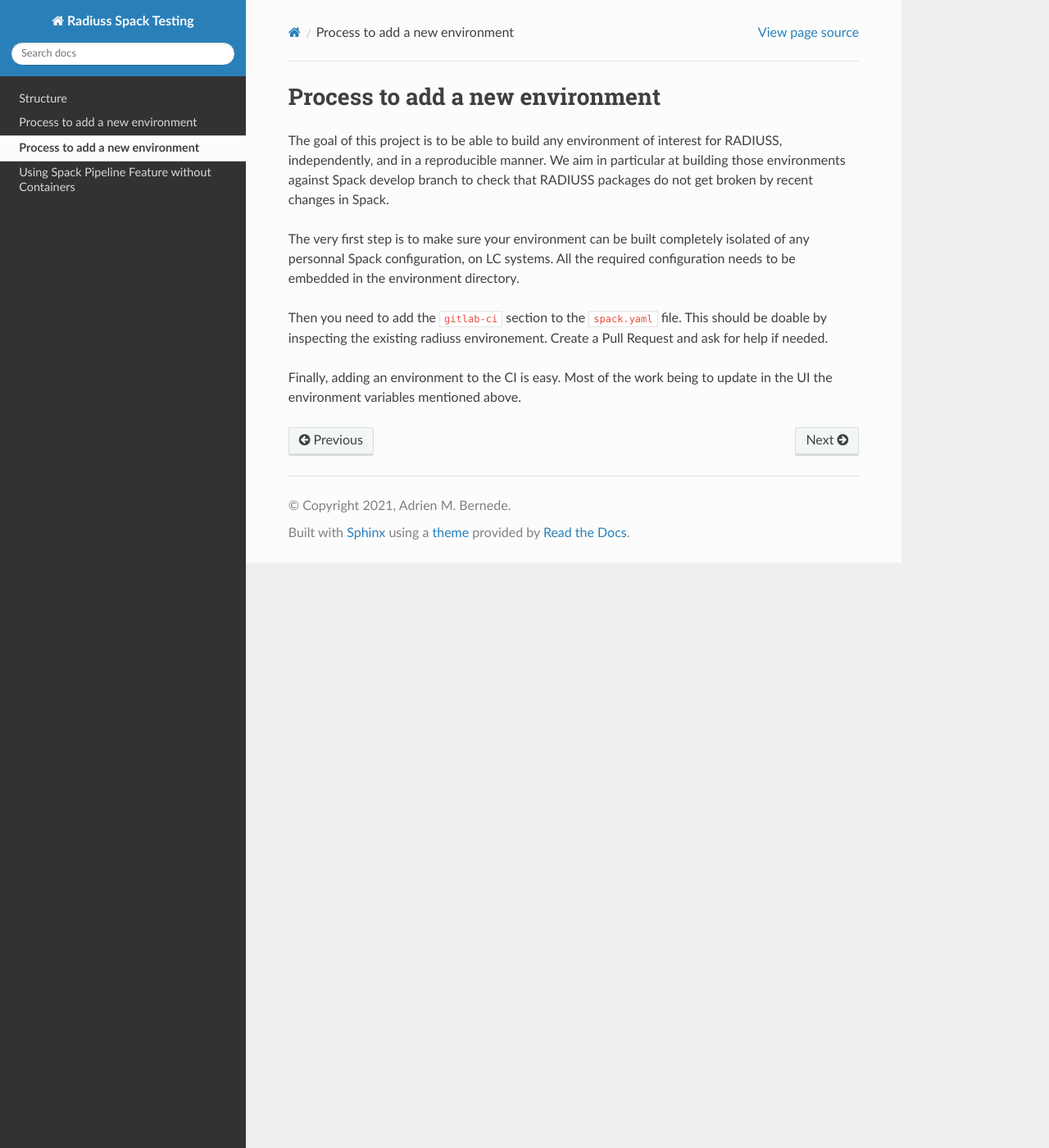
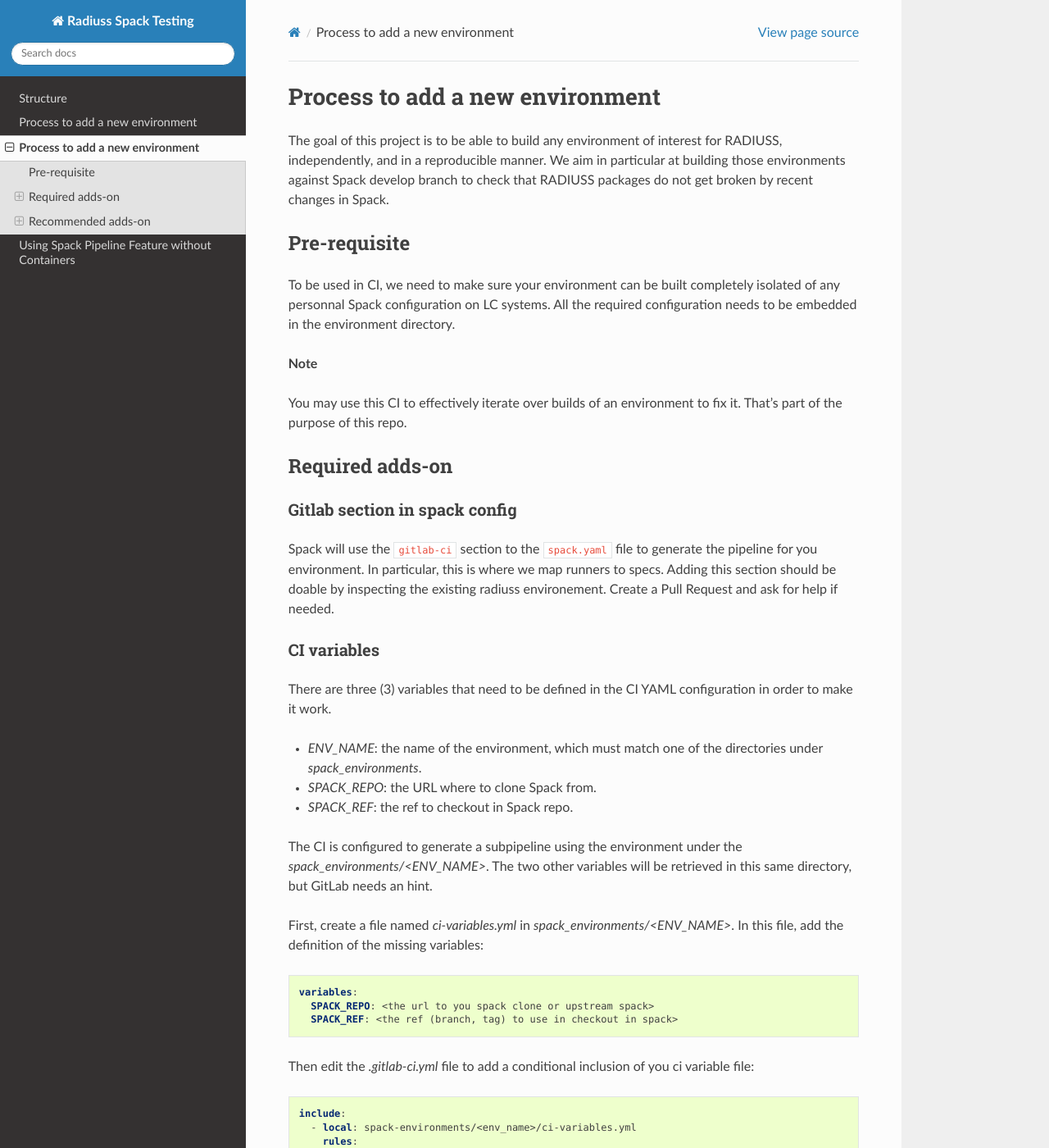
Before and after one commit to LLNL/radiuss-spack-testing, a Sphinx documentation site: the page built from docs/sphinx/add-environment.rst, in a window 1280 px wide and 1400 px high. Shown: the whole window at 82% size. Built offline with Sphinx 7.4.7 and the Read the Docs theme 2.0.0, drawn with Linux system fonts in a browser that asks for light colours; some of the changed text lies outside the part shown.

Commit message:
Improved documentation

```diff
--- a/docs/sphinx/add-environment.rst
+++ b/docs/sphinx/add-environment.rst
@@ -14,13 +14,139 @@
 building those environments against Spack develop branch to check that RADIUSS
 packages do not get broken by recent changes in Spack.
 
-The very first step is to make sure your environment can be built completely
-isolated of any personnal Spack configuration, on LC systems. All the required
-configuration needs to be embedded in the environment directory.
+Pre-requisite
+=============
 
-Then you need to add the ``gitlab-ci`` section to the ``spack.yaml`` file. This
-should be doable by inspecting the existing radiuss environement. Create a Pull
-Request and ask for help if needed.
+To be used in CI, we need to  make sure your environment can be built
+completely isolated of any personnal Spack configuration on LC systems.
+All the required configuration needs to be embedded in the environment
+directory.
 
-Finally, adding an environment to the CI is easy. Most of the work being to
-update in the UI the environment variables mentioned above.
+**Note**
+
+You may use this CI to effectively iterate over builds of an environment to fix
+it. That's part of the purpose of this repo.
+
+Required adds-on
+================
+
+Gitlab section in spack config
+------------------------------
+
+Spack will use the ``gitlab-ci`` section to the ``spack.yaml`` file to
+generate the pipeline for you environment. In particular, this is where we
+map runners to specs. Adding this section should be doable by inspecting
+the existing radiuss environement. Create a Pull Request and ask for help
+if needed.
+
+CI variables
+------------
+
+There are three (3) variables that need to be defined in the CI YAML
+configuration in order to make it work.
+
+* `ENV_NAME`: the name of the environment, which must match one of the
+  directories under `spack_environments`.
+
+* `SPACK_REPO`: the URL where to clone Spack from.
+
+* `SPACK_REF`: the ref to checkout in Spack repo.
+
+The CI is configured to generate a subpipeline using the environment under the
+`spack_environments/<ENV_NAME>`. The two other variables will be retrieved in
+this same directory, but GitLab needs an hint.
+
+First, create a file named `ci-variables.yml` in
+`spack_environments/<ENV_NAME>`. In this file, add the definition of the
+missing variables:
+
+.. code-block:: yaml
+
+  variables:
+    SPACK_REPO: <the url to you spack clone or upstream spack>
+    SPACK_REF: <the ref (branch, tag) to use in checkout in spack>
+
+Then edit the `.gitlab-ci.yml` file to add a conditional inclusion of you ci
+variable file:
+
+.. code-block:: yaml
+
+  include:
+    - local: spack-environments/<env_name>/ci-variables.yml
+      rules:
+        - if: '$ENV_NAME == "<env_name>"'
+    - local: spack-environments/radiuss/ci-variables.yml
+      rules:
+        - if: '$ENV_NAME == "radiuss"'
+
+This simply means that each time the CI runs with `ENV_NAME=<env_name>` it will
+include the appropriate variable file. All you need to do to run your
+environment pipeline is to set your environement name.
+
+Pull Request worflow
+--------------------
+
+We recommend setting your environment name globally in `.gitlab-ci.yml`
+
+Recommended adds-on
+===================
+
+Although you may use radiuss-spack-testing to play solo − even clone it in
+another GitLab repo − we see it as an opportunity to gather various Spack
+environments useful for LLNL.
+
+In particular, we provide a preferred location to create your `install_tree`,
+`mirror` (build-cache) and `store` (for concretizer bootstrap).
+
+.. note::
+
+  The following recommendation applies to those belonging to the RADIUSS
+  group only. We could workaround that using the radiuss service user in
+  the future.
+
+Getting Started configuration
+-----------------------------
+
+As a getting started recommendation, and if you belong to RADIUSS group, we
+recommend creating a directory with you `ENV_NAME` in:
+
+* `/usr/workspace/radiuss/installs/<env_name>`
+* `/usr/workspace/radiuss/mirrors/<env_name>`
+* `/usr/workspace/radiuss/stores/<env_name>`
+
+.. note::
+
+  Immediately addapt the permissions so that the RADIUSS group has write
+  access on those:
+
+.. code-block:: bash
+
+  chmod -R g+rwX /usr/workspace/radiuss/installs/<env_name>
+  chmod -R g+rwX /usr/workspace/radiuss/mirrors/<env_name>
+  chmod -R g+rwX /usr/workspace/radiuss/stores/<env_name>
+
+Then, point your environment configuration to those locations. For install
+tree, use:
+
+.. code-block:: yaml
+
+  config:
+    install_tree:
+      root: /usr/workspace/radiuss/install/radiuss
+      padded_length: 128
+      projections:
+        all: '{architecture}/{compiler.name}-{compiler.version}/{name}-{version}-{hash}'
+
+For the mirror location, use:
+
+.. code-block:: yaml
+
+  mirrors:
+    mirror: file:///usr/workspace/radiuss/mirrors/radiuss
+
+For the store location, use:
+
+.. code-block:: yaml
+
+  bootstrap:
+    root: /usr/workspace/radiuss/store/radiuss
```
Also changed, not shown: .gitlab-ci.yml.
